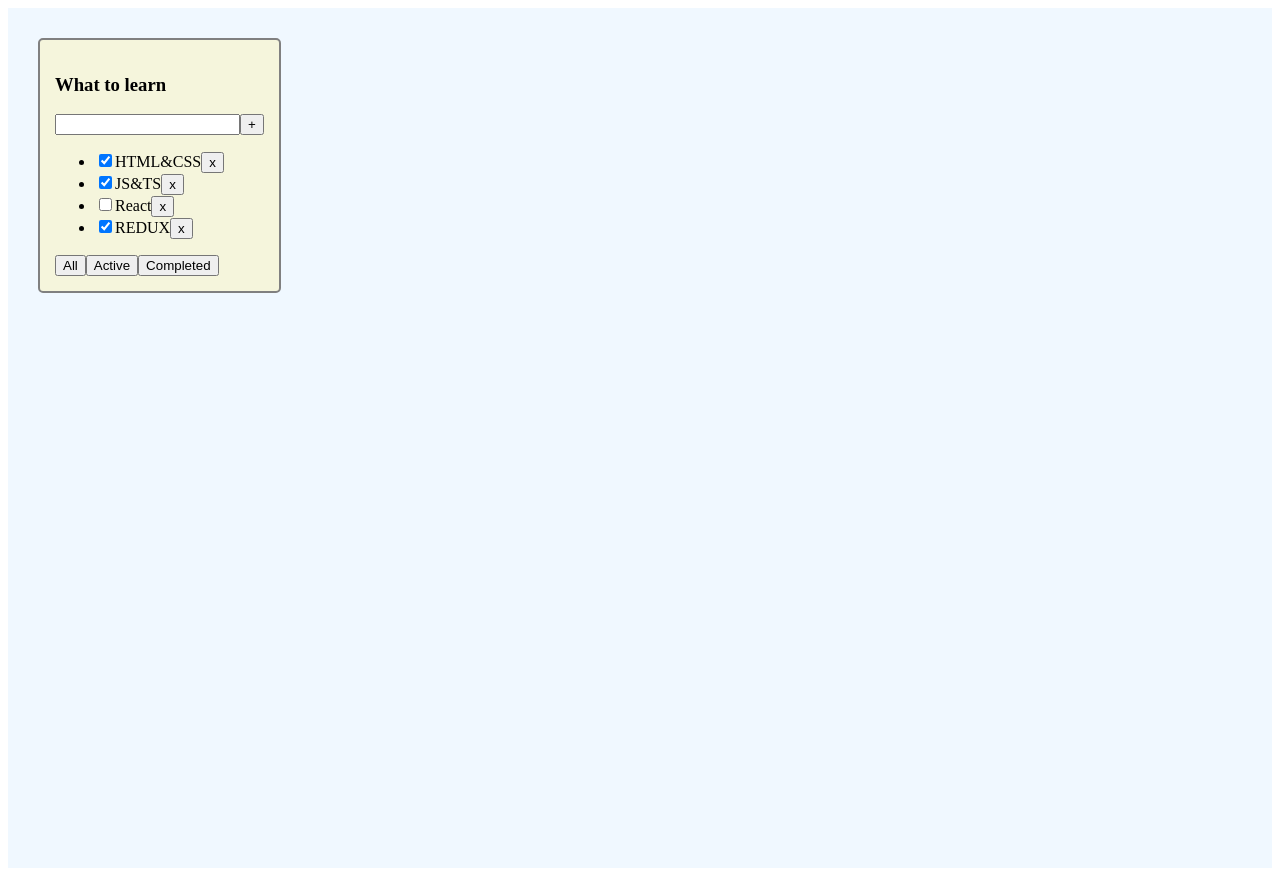
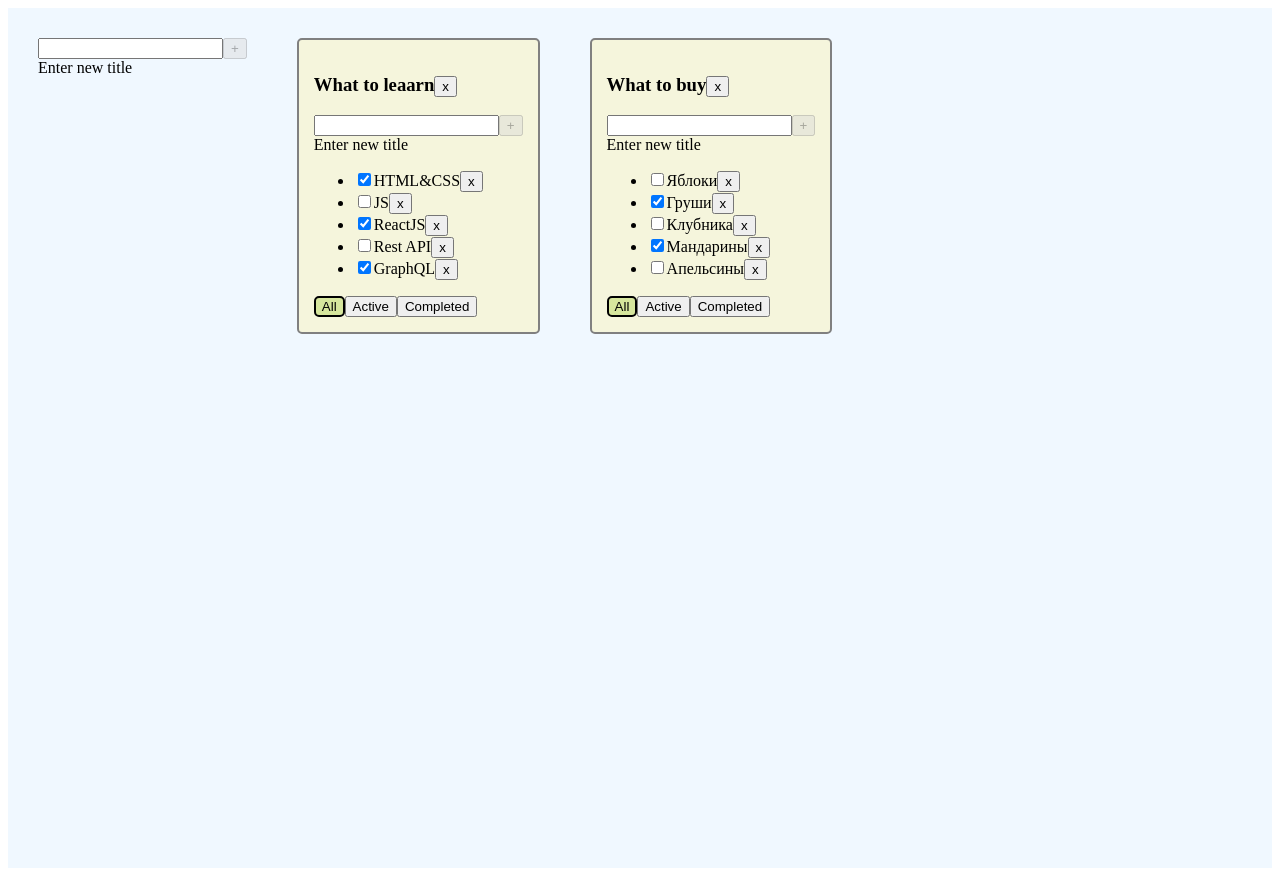
Before and after one commit to Dmitry-Crim/TodoList, a React (Vite) app: page / in a window 1280 px wide. Built offline with nearby package versions, Linux system fonts and the light colour scheme.

Commit message:
lesson 6

```diff
--- /dev/null
+++ b/src/AddItemForm.tsx
@@ -0,0 +1,52 @@
+import "./App.css";
+import React, { useState, type ChangeEvent, type KeyboardEvent } from "react";
+
+type AddItemFormPropsType = {
+  onClickAdd: (title: string) => void;
+};
+
+export const AddItemForm: React.FC<AddItemFormPropsType> = ({ onClickAdd }) => {
+  const [newTaskTitle, setNewTaskTitle] = useState("");
+  const [inputError, setInputError] = useState(false);
+
+  const onClickAddTask = () => {
+    const trimedTitle = newTaskTitle.trim();
+    if (trimedTitle) {
+      onClickAdd(trimedTitle);
+    } else {
+      setInputError(true);
+    }
+    setNewTaskTitle("");
+  };
+
+  const onChangeSetNewTaskTitle = (event: ChangeEvent<HTMLInputElement>) =>
+    setNewTaskTitle(event.target.value);
+
+  const onKeyDownAddTask = (event: KeyboardEvent<HTMLInputElement>) =>
+    event.key === "Enter" && onClickAddTask();
+
+  const isAddBtnDisabled =
+    !newTaskTitle || newTaskTitle.length >= 15 || /^\s+$/.test(newTaskTitle);
+
+  const userMessage =
+    newTaskTitle.length < 15 ? (
+      <span>Enter new title</span>
+    ) : (
+      <span style={{ color: "red" }}>Your title is too long</span>
+    );
+
+  return (
+    <div>
+      <input
+        value={newTaskTitle}
+        onChange={onChangeSetNewTaskTitle}
+        onKeyDown={onKeyDownAddTask}
+        className={inputError ? "inputError" : undefined}
+      />
+      <button disabled={isAddBtnDisabled} onClick={onClickAddTask}>
+        +
+      </button>
+      <div>{userMessage}</div>
+    </div>
+  );
+};
--- a/src/App.css
+++ b/src/App.css
@@ -16,3 +16,22 @@
   padding: 15px;
   height: max-content;
 }
+
+.task {
+  font-weight: bold;
+}
+
+.task-done {
+  text-decoration: line-through;
+  opacity: 0.5;
+}
+
+.btn-active {
+  background-color: rgb(214, 230, 157);
+  border-radius: 5px;
+  border: 2px solid black;
+}
+
+.inputError {
+  border: 2px solid red;
+}
--- a/src/App.tsx
+++ b/src/App.tsx
@@ -1,60 +1,152 @@
-import { useState } from 'react';
-import './App.css';
-import TodoList, { type TaskType } from './TodoList';
+import { useState } from "react";
+import "./App.css";
+import TodoList from "./TodoList";
+import { AddItemForm } from "./AddItemForm";
 
+export type FilterValuesType = "all" | "active" | "completed";
+
+type TodoListType = {
+  id: string;
+  title: string;
+  filter: FilterValuesType;
+};
+
+export type TaskType = {
+  id: string;
+  title: string;
+  isDone: boolean;
+};
 
 function App() {
+  let todolistID1: string = crypto.randomUUID();
+  let todolistID2: string = crypto.randomUUID();
 
-  const todoListTitle_1: string = "What to learn";
-  // const todoListTitle_2: string = "What to buy";
+  let [todoLists, setTodoList] = useState<TodoListType[]>([
+    { id: todolistID1, title: "What to leaarn", filter: "all" },
+    { id: todolistID2, title: "What to buy", filter: "all" },
+  ]);
 
-  const [tasks, setTasks] = useState<Array<TaskType>>([
-    {id: 1, isDone: true, title: 'HTML&CSS'},
-    {id: 2, isDone: true, title: 'JS&TS'},
-    {id: 3, isDone: false, title: 'React'},
-    {id: 4, isDone: true, title: 'REDUX'},
-  ])
+  let [tasks, setTasks] = useState({
+    [todolistID1]: [
+      { id: crypto.randomUUID(), title: "HTML&CSS", isDone: true },
+      { id: crypto.randomUUID(), title: "JS", isDone: false },
+      { id: crypto.randomUUID(), title: "ReactJS", isDone: true },
+      { id: crypto.randomUUID(), title: "Rest API", isDone: false },
+      { id: crypto.randomUUID(), title: "GraphQL", isDone: true },
+    ],
+    [todolistID2]: [
+      { id: crypto.randomUUID(), title: "Яблоки", isDone: false },
+      { id: crypto.randomUUID(), title: "Груши", isDone: true },
+      { id: crypto.randomUUID(), title: "Клубника", isDone: false },
+      { id: crypto.randomUUID(), title: "Мандарины", isDone: true },
+      { id: crypto.randomUUID(), title: "Апельсины", isDone: false },
+    ],
+  });
 
-  console.log(tasks)
-  const removeTask = (taskId: number) => {
-    const nextState: Array<TaskType> = []
-    for (let i = 0; i < tasks.length; i++) {
-      if (tasks[i].id !== taskId) {
-        nextState.push(tasks[i])
-      }
-    }
-    console.log(nextState)
-    setTasks(nextState)
-  }
+  // Функции, изменяющие состояние tasks
+  //
+  const removeTask = (todoListId: string, taskId: string) => {
+    setTasks({
+      ...tasks,
+      [todoListId]: tasks[todoListId].filter((el) => el.id !== taskId),
+    });
+  };
 
-  // const tasks_1: Array<TaskType> = [
-  //   {id: 1, isDone: true, title: 'HTML&CSS'},
-  //   {id: 2, isDone: true, title: 'JS&TS'},
-  //   {id: 3, isDone: false, title: 'React'},
-  //   {id: 4, isDone: true, title: 'REDUX'},
-  // ]
+  const changeTaskStatus = (
+    todoListId: string,
+    taskId: string,
+    isDone: boolean
+  ) => {
+    setTasks({
+      ...tasks,
+      [todoListId]: tasks[todoListId].map((el) =>
+        el.id === taskId ? { ...el, isDone: isDone } : el
+      ),
+    });
+  };
 
-  // const tasks_2: Array<TaskType> = [
-  //   {id: 5, isDone: false, title: 'Bread'},
-  //   {id: 6, isDone: false, title: 'Chocolater'},
-  //   {id: 7, isDone: true, title: 'Tea'},
-  //   {id: 8, isDone: false, title: 'Coffee'},
-  // ]
+  // Функции, изменяющие состояние todoList
+  // Функция для удаления TodoList
+  const removeTodoList = (todoListId: string) => {
+    setTodoList(todoLists.filter((el) => el.id !== todoListId));
+    delete tasks[todoListId]; // удаляем ненужное (временное решение)
+  };
+
+  // Фукция, изменяющая значение свойства filter
+  const changeFilter = (todoListId: string, value: FilterValuesType) => {
+    setTodoList(
+      todoLists.map((el) =>
+        el.id === todoListId ? { ...el, filter: value } : el
+      )
+    );
+  };
+
+  // Функция, добавляющая новый task
+  const addTask = (todoListId: string, title: string) => {
+    let newTask = { id: crypto.randomUUID(), title: title, isDone: false };
+    setTasks({
+      ...tasks,
+      [todoListId]: [...tasks[todoListId], newTask],
+    });
+  };
+
+  // Функция, создает новый TodoList
+  const addTodoList = (title: string) => {
+    const newId = crypto.randomUUID();
+    const newTodo: TodoListType = {
+      id: newId,
+      title,
+      filter: "all",
+    };
+    setTodoList([...todoLists, newTodo]);
+    setTasks({
+      ...tasks,
+      [newId]: [],
+    });
+  };
+
+  const updateTask = (todoListId: string, taskId: string, newTitle: string) => {
+    setTasks({
+      ...tasks,
+      [todoListId]: tasks[todoListId].map((el) =>
+        el.id === taskId ? { ...el, title: newTitle } : el
+      ),
+    });
+  };
+
+  const updateTodoList = (todoListId: string, newTitle: string) => {
+    setTodoList(
+      todoLists.map((el) =>
+        el.id === todoListId ? { ...el, title: newTitle } : el
+      )
+    );
+  };
+
+  // Отрисовка App
 
   return (
     <div className="App">
-      <TodoList
-        tasks = {tasks}
-        title = {todoListTitle_1}
-        removeTask={removeTask}
-        />
-      {/* <TodoList
-        tasks = {tasks_2}
-        title = {todoListTitle_2}
-        removeTask={removeTask}
-        />       */}
+      <AddItemForm onClickAdd={addTodoList} />
+      {todoLists.map((el) => {
+        return (
+          <TodoList
+            key={el.id}
+            todoListId={el.id}
+            tasks={tasks[el.id]}
+            title={el.title}
+            filter={el.filter}
+            removeTask={removeTask}
+            changeFilter={changeFilter}
+            addTask={addTask}
+            changeTaskStatus={changeTaskStatus}
+            removeTodoList={removeTodoList}
+            updateTask={updateTask}
+            updateTodoList={updateTodoList}
+          />
+        );
+      })}
     </div>
-  )
+  );
 }
 
 export default App;
--- /dev/null
+++ b/src/EditableSpan.tsx
@@ -0,0 +1,41 @@
+import React, { useState, type ChangeEvent } from "react";
+import "./App.css";
+
+type EditableSpanPropsType = {
+  oldTitle: string;
+  onClickAdd: (title: string) => void;
+};
+
+export const EditableSpan: React.FC<EditableSpanPropsType> = ({
+  oldTitle,
+  onClickAdd,
+}) => {
+  const [edit, setEdit] = useState(false);
+  const [newTitle, setNewTitle] = useState(oldTitle);
+
+  const editHandler = () => {
+    setEdit(!edit);
+    if (edit) {
+      // Функция отправляет newTitle только из Input
+      onClickAdd(newTitle);
+    }
+  };
+
+  const onChangeInputHandler = (event: ChangeEvent<HTMLInputElement>) => {
+    setNewTitle(event.target.value);
+  };
+
+  return edit ? (
+    <input
+      value={newTitle}
+      onBlur={editHandler}
+      autoFocus
+      onChange={onChangeInputHandler}
+    />
+  ) : (
+    <span onDoubleClick={editHandler}>
+      {oldTitle}
+      {/* {oldTitle !== newTitle ? newTitle : oldTitle} */}
+    </span>
+  );
+};
--- a/src/TodoList.tsx
+++ b/src/TodoList.tsx
@@ -1,76 +1,117 @@
-import React, { type JSX } from "react";
+import React, { type ChangeEvent, type JSX } from "react";
+import type { FilterValuesType, TaskType } from "./App";
+import { AddItemForm } from "./AddItemForm";
+import { EditableSpan } from "./EditableSpan";
 
 type TodoListPropsType = {
-    title: string
-    tasks: Array<TaskType>
-    removeTask: (taskId: number) => void
-}
+  todoListId: string;
+  title: string;
+  tasks: Array<TaskType>;
+  filter: FilterValuesType;
+  removeTask: (todoListId: string, taskId: string) => void;
+  changeFilter: (todoListId: string, value: FilterValuesType) => void;
+  addTask: (todoListId: string, title: string) => void;
+  changeTaskStatus: (
+    todoListId: string,
+    taskId: string,
+    newIsDoneValue: boolean
+  ) => void;
+  removeTodoList: (todoListId: string) => void;
+  updateTask: (todoListId: string, taskId: string, newTitle: string) => void;
+  updateTodoList: (todoListId: string, newTitle: string) => void;
+};
 
-export type TaskType = {
-    id: number,
-    title: string,
-    isDone: boolean
+const TodoList: React.FC<TodoListPropsType> = ({
+  todoListId,
+  title,
+  tasks,
+  filter,
+  removeTask,
+  changeFilter,
+  addTask,
+  changeTaskStatus,
+  removeTodoList,
+  updateTask,
+  updateTodoList,
+}) => {
+  let tasksFiltred = tasks;
+  if (filter === "active") {
+    tasksFiltred = tasks.filter((t) => t.isDone === false);
+  }
+  if (filter === "completed") {
+    tasksFiltred = tasks.filter((t) => t.isDone === true);
   }
 
-const TodoList: React.FC<TodoListPropsType> = (props: TodoListPropsType) => {
+  const updateTaskHandler = (tId: string, newTitle: string) => {
+    updateTask(todoListId, tId, newTitle);
+  };
 
-// const TodoList: React.FC<TodoListPropsType> = ({title, tasks, removeTask}) => {
-// функциональная компонента, функция возвращает JSX разметку
-
-    const {title, tasks, removeTask} = props;
-
-    // одноименным переменным присваиваются одноименные ключи объекта
-    // const title = props.title;
-    // const tasks = props.tasks;
-
-    // const listItems: Array<JSX.Element> = [];
-    // let tasksList: Array<JSX.Element> | JSX.Element;
-    // if (tasks.length === 0) {
-    //     tasksList = <span>Your taskList is empty</span>
-    // } else {
-    //     for (let i = 0; i < tasks.length; i++) {
-    //         const newListItems = <li key = {tasks[i].id}>
-    //             <input type="checkbox" checked={tasks[i].isDone} /> <span>{tasks[i].title}</span>
-    //             <button>x</button>
-    //         </li>
-    //         listItems.push(newListItems)
-    //     }
-    //     tasksList = <ul>
-    //         {listItems}
-    //     </ul>
-    // }
-
-    const listItems: Array<JSX.Element> = tasks.map(t => {
-
-        const onClickRemoveTaskHandler = () => removeTask(t.id)
-        return (
-            <li key = {t.id}>
-                <input type="checkbox" checked={t.isDone} />
-                <span>{t.title}</span>
-                <button onClick={onClickRemoveTaskHandler}>x</button>
-            </li>
-        )
-    })
-
-    const tasksList: JSX.Element = tasks.length
-        ? <ul>{listItems}</ul>
-        : <span>Your taskList is empty</span>
+  const listItems: Array<JSX.Element> = tasksFiltred.map((t) => {
+    const onChangeTaskStatusHandler = (event: ChangeEvent<HTMLInputElement>) =>
+      changeTaskStatus(todoListId, t.id, event.currentTarget.checked);
 
     return (
-        <div className='todoList'>
-            <h3>{title}</h3>
-            <div>
-                <input/>
-                <button>+</button>
-            </div>
-                {tasksList}
-            <div>
-                <button>All</button>
-                <button>Active</button>
-                <button>Completed</button>
-            </div>
+      <li key={t.id}>
+        <input
+          type="checkbox"
+          onChange={onChangeTaskStatusHandler}
+          checked={t.isDone}
+        />
+        <EditableSpan oldTitle={t.title} onClickAdd={updateTaskHandler} />
+        <button onClick={() => removeTask(todoListId, t.id)}>x</button>
+      </li>
+    );
+  });
+
+  const tasksList: JSX.Element = tasksFiltred.length ? (
+    <ul>{listItems}</ul>
+  ) : (
+    <span>Your taskList is empty</span>
+  );
+
+  // Функция принимает title и запускает функцию addTask, переданную из App.tsx,
+  // которая добаляет новый task в указанном todoListID
+  // Эту функцию мы передаем в AddItemForm
+  const addTaskHandler = (title: string) => {
+    addTask(todoListId, title);
+  };
+
+  const updateTodoListHandler = (newTitle: string) => {
+    updateTodoList(todoListId, newTitle);
+  };
+
+  // Отрисовка TodoList
+  const removeTodoListHandler = () => removeTodoList(todoListId);
+  return (
+    <div className="todoList">
+      <h3>
+        <EditableSpan oldTitle={title} onClickAdd={updateTodoListHandler} />
+        <button onClick={removeTodoListHandler}>x</button>
+      </h3>
+      <AddItemForm onClickAdd={addTaskHandler} />
+      {tasksList}
+      <div>
+        <button
+          className={filter === "all" ? "btn-active" : undefined}
+          onClick={() => changeFilter(todoListId, "all")}
+        >
+          All
+        </button>
+        <button
+          className={filter === "active" ? "btn-active" : undefined}
+          onClick={() => changeFilter(todoListId, "active")}
+        >
+          Active
+        </button>
+        <button
+          className={filter === "completed" ? "btn-active" : undefined}
+          onClick={() => changeFilter(todoListId, "completed")}
+        >
+          Completed
+        </button>
       </div>
-    )
-}
+    </div>
+  );
+};
 
-export default TodoList;  // разрешили использовать TodoList во внешнем мире
+export default TodoList;
```
Lines whose indentation alone changed are shown as unchanged.
